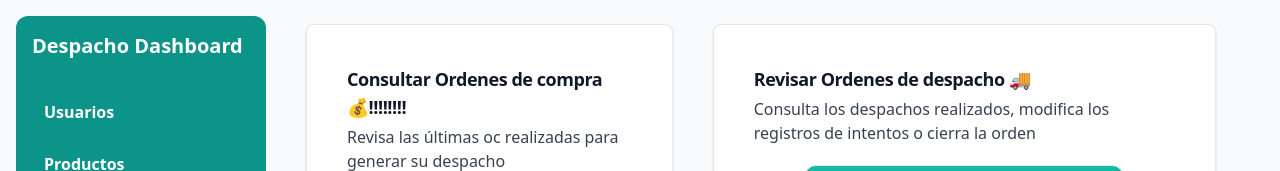
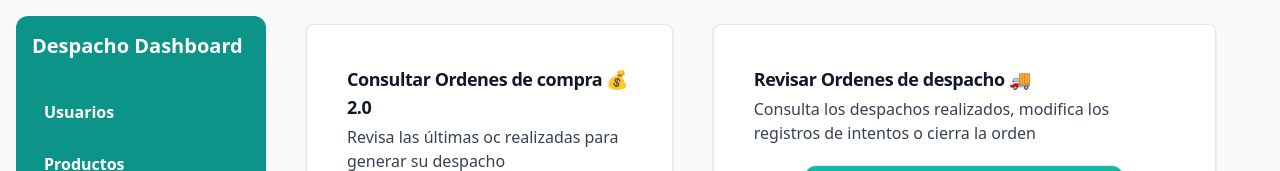
Before and after one commit to victorlinares100/Devops, a React (Vite) app in the folder frontend/: page / in a window 1280 px wide. Shown: the top 171 px of the page. Built offline with nearby package versions, Linux system fonts and the light colour scheme.

Commit message:
cambio de prueba pipeline

```diff
--- a/frontend/src/componentes/CrudAdmin/PruebaCards.jsx
+++ b/frontend/src/componentes/CrudAdmin/PruebaCards.jsx
@@ -11,7 +11,7 @@ export const PruebaCards = () => {
     <section>
       <div className="flex justify-center">
         <CardComponent
-          title="Consultar Ordenes de compra 💰!!!!!!!!"
+          title="Consultar Ordenes de compra 💰2.0"
           description="Revisa las últimas oc realizadas para generar su despacho"
           buttonText="Consultar"
           onClick={() => {
```
